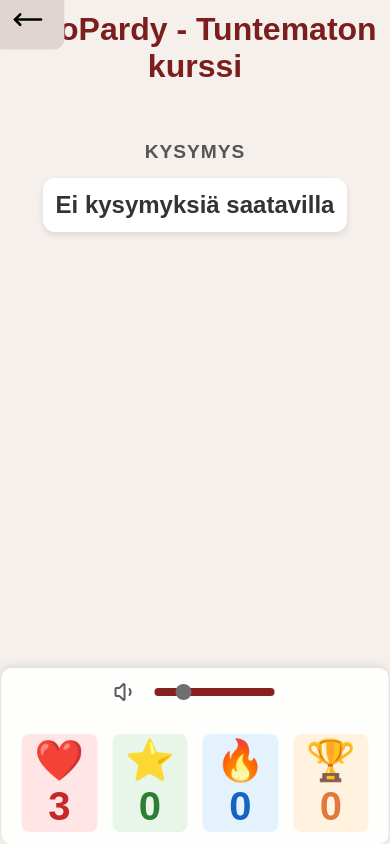
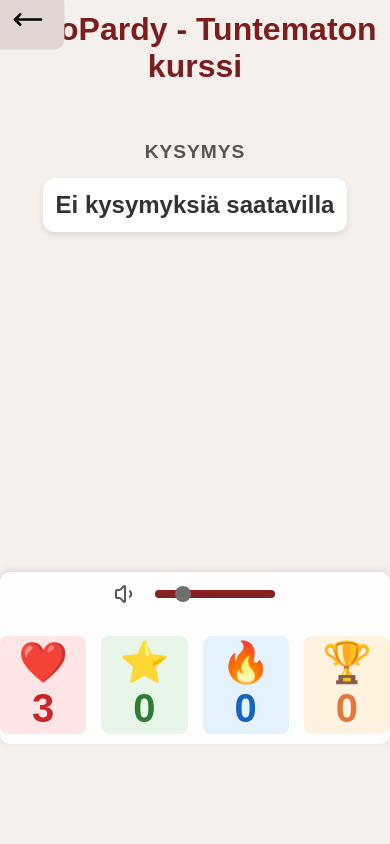
Before and after one commit to jamktiko/tikoPardy, a SvelteKit app in the folder tikoPardy/: page /game in a window 390 px wide. Built offline with nearby package versions, Linux system fonts and the light colour scheme; a web font is replaced by a local one.

Commit message:
Mobiili näkymä korjauksia pelissä

```diff
--- a/tikoPardy/src/routes/game/+page.svelte
+++ b/tikoPardy/src/routes/game/+page.svelte
@@ -313,37 +313,6 @@
 </script>
 <button class="goBack" onclick={mainMenu}><MoveLeft /></button>
 <h1 class="">TikoPardy - {otsikko}</h1>
-<div class="footer-container">
-	<div class="audio-slider-container">
-		<button class="volume-button" onclick={toggleMute}>
-			{#if audioVolume <= 0}
-				<VolumeX class="volume-icon" />
-			{:else if audioVolume <= 0.5}
-				<Volume1 class="volume-icon" />
-			{:else}
-				<Volume2 class="volume-icon" />
-			{/if}
-		</button>
-
-		<AudioSlider
-			setVolume={audioVolume}
-			Mplay={false}
-			audioSrc="millionaireBackground.mp3"
-			on:volumechange={handleVolumeChange}
-		/>
-	</div>
-	<div class="game-info-side">
-		{#if !harkka.on}
-			<div class="info lives">❤️ {lives}</div>
-		{/if}
-		<div class="info score">⭐ {score}</div>
-		<div class="info streak">🔥 {streak}</div>
-		{#if !harkka.on}
-			<div class="info highscore">🏆 {highScore}</div>
-		{/if}
-	</div>
-</div>
-
 
 <div class="main-content">
 	{#if ajastinPaalla.on}
@@ -400,6 +369,37 @@
 
 <audio src="correct.mp3" bind:this={correctEffect} volume={audioVolume}></audio>
 <audio src="wrong.mp3" bind:this={wrongEffect} volume={audioVolume}></audio>
+
+<div class="footer-container">
+	<div class="audio-slider-container">
+		<button class="volume-button" onclick={toggleMute}>
+			{#if audioVolume <= 0}
+				<VolumeX class="volume-icon" />
+			{:else if audioVolume <= 0.5}
+				<Volume1 class="volume-icon" />
+			{:else}
+				<Volume2 class="volume-icon" />
+			{/if}
+		</button>
+
+		<AudioSlider
+			setVolume={audioVolume}
+			Mplay={false}
+			audioSrc="millionaireBackground.mp3"
+			on:volumechange={handleVolumeChange}
+		/>
+	</div>
+	<div class="game-info-side">
+		{#if !harkka.on}
+			<div class="info lives">❤️ {lives}</div>
+		{/if}
+		<div class="info score">⭐ {score}</div>
+		<div class="info streak">🔥 {streak}</div>
+		{#if !harkka.on}
+			<div class="info highscore">🏆 {highScore}</div>
+		{/if}
+	</div>
+</div>
 
 <style>
 	@import url('https://fonts.googleapis.com/css2?family=Cascadia+Mono&family=Roboto:wght@400;700&display=swap');
@@ -481,7 +481,7 @@
   display: flex;
   justify-content: center;
   align-items: center;
-	border-radius: 10px;
+  border-radius: 10px;
   padding: 12px 20px;
   z-index: 100;
   background-color: rgba(255, 255, 255, 0.9);
@@ -710,5 +710,20 @@
 		font-size: 2.5rem;
 		text-align: center;
 	}
+
+	:global(.main-content) {
+		padding-right: 70px;
+		padding-left: 70px; /* Leaves space so text doesn't overlap fixed boxes */
+		display: flex;
+		flex-direction: column;
+		align-items: center;
+		gap: 1rem;
+		padding-bottom: 20rem;
+	}
+
+	.footer-container {
+  position: relative;
+  padding: 10px 0px;
+}
 	}
 </style>
```
